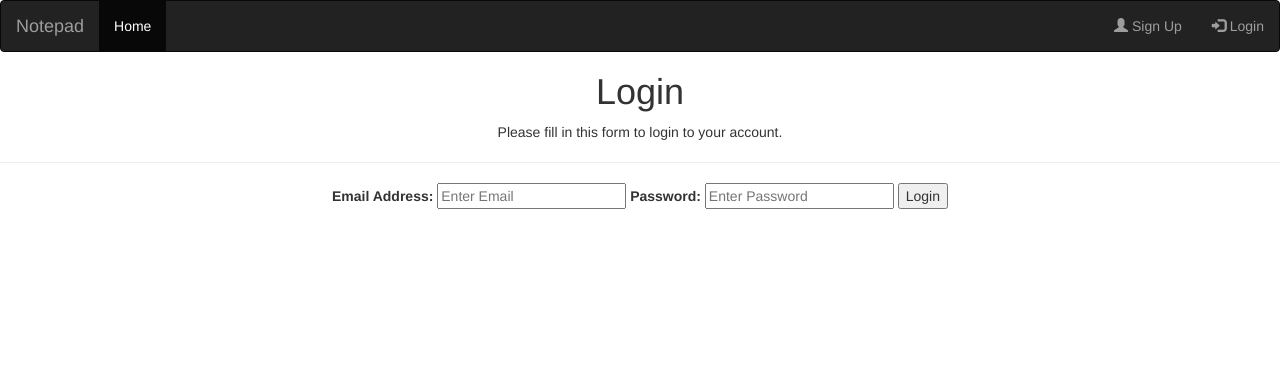
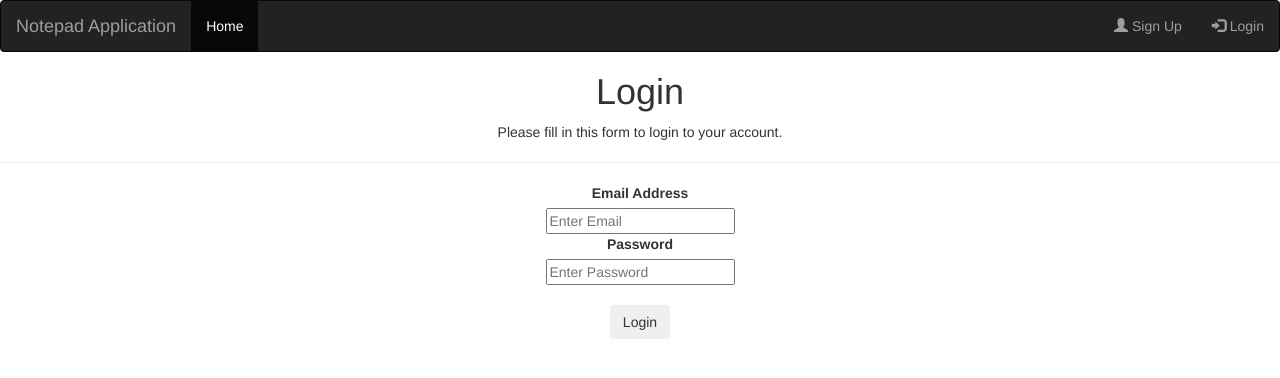
Before and after one commit to Hakeem22/notepad-website, a PHP site: page / in a window 1280 px wide. Shown: the top 378 px of the page. Run offline with PHP 8.4, Linux system fonts and the light colour scheme; some libraries are stand-ins or nearby versions.

Commit message:
Added stylesheet and spaces to index page inbetween email address and password text boxes

```diff
--- a/header.php
+++ b/header.php
@@ -6,5 +6,6 @@
     <script src="https://maxcdn.bootstrapcdn.com/bootstrap/3.4.1/js/bootstrap.min.js"></script>
     <script src="http://js.nicedit.com/nicEdit-latest.js" type="text/javascript"></script>
     <script type="text/javascript">bkLib.onDomLoaded(nicEditors.allTextAreas);</script>
+    <link rel="stylesheet" href="css/style.css">
 </head>
 </html>
--- a/index.php
+++ b/index.php
@@ -11,7 +11,7 @@ $homepage->checkRequest();
     <nav class="navbar navbar-inverse">
         <div class="container-fluid">
             <div class="navbar-header">
-                <a class="navbar-brand" href="./index.php">Notepad</a>
+                <a class="navbar-brand" href="./index.php">Notepad Application</a>
             </div>
             <ul class="nav navbar-nav">
                 <li class="active"><a href="./index.php">Home</a></li>
@@ -49,13 +49,13 @@ $homepage->checkRequest();
    <center>
        <form action="" method="post">
 
-        <label for="email"><b>Email Address:</b></label>
-        <input type="text" placeholder="Enter Email" name="email" required>
+        <label for="email"><b>Email Address</b></label><br>
+        <input type="text" placeholder="Enter Email" name="email" required><br>
 
-        <label for="pw"><b>Password:</b></label>
-        <input type="password" placeholder="Enter Password" name="pw" required>
+        <label for="pw"><b>Password</b></label><br>
+        <input type="password" placeholder="Enter Password" name="pw" required><br><br>
 
-        <button type="submit" class="loginbtn" name="submit">Login</button>
+        <button type="submit" class="btn" name="submit">Login</button>
     </form>
    </center>
         <?php
```
Also changed, not shown: css/style.css (added).
